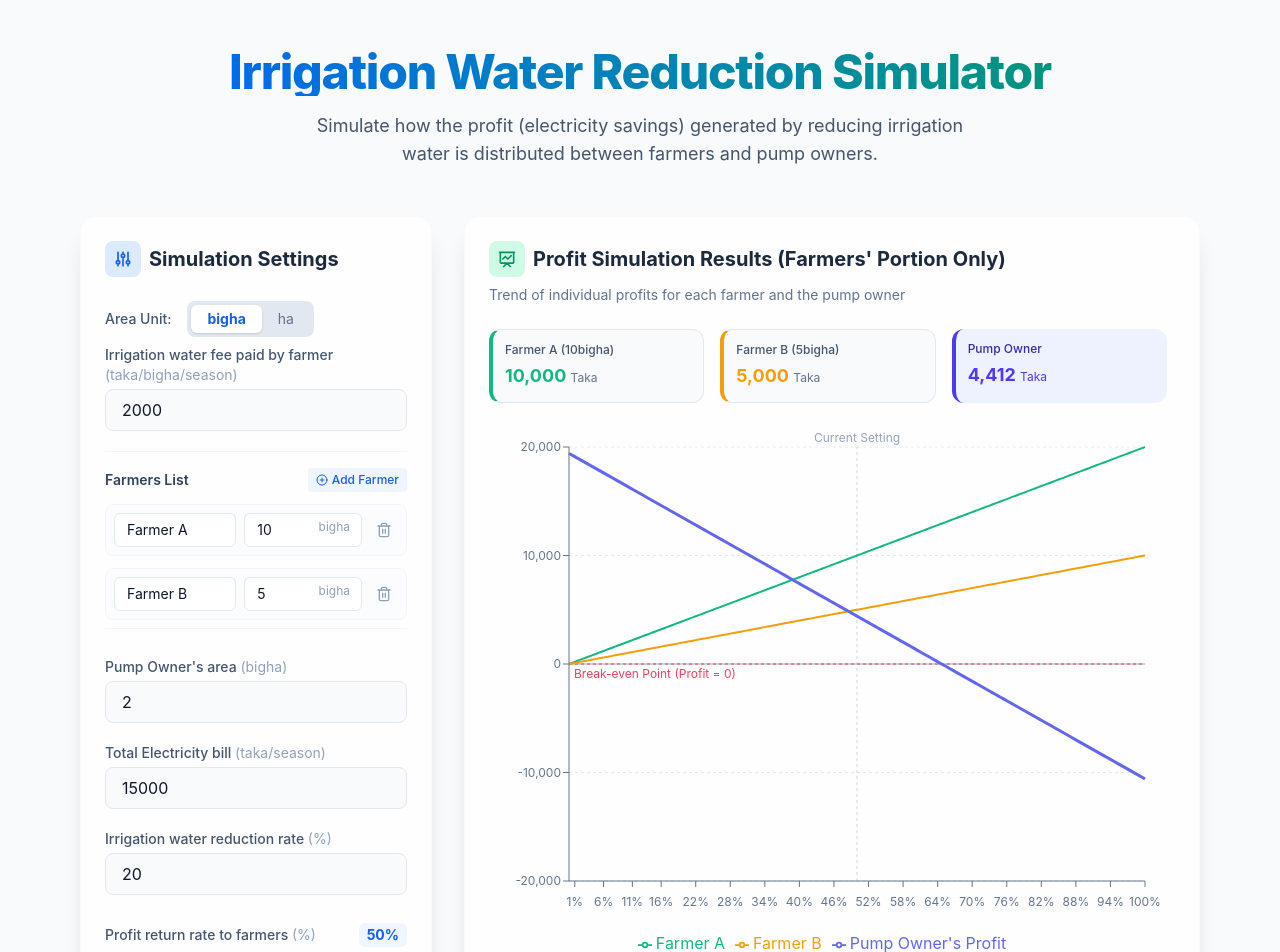
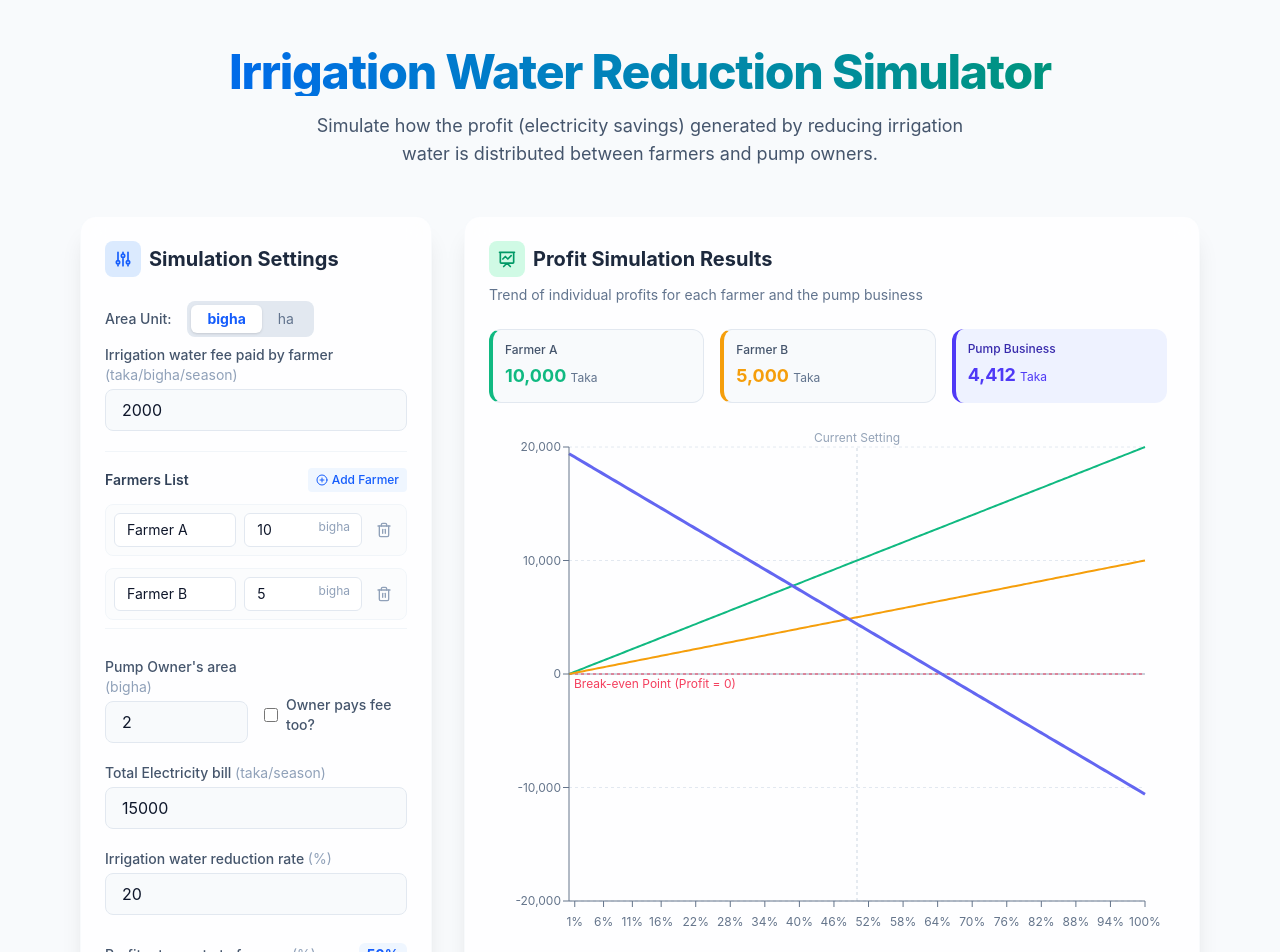
Before and after one commit to akamiyat-cyber/irrigation-simulator, a React (Vite) app: page / in a window 1280 px wide. Shown: the top 952 px of the page. Built offline with nearby package versions, Linux system fonts and the light colour scheme.

Commit message:
Add feature for pump owner paying fee

```diff
--- a/src/App.tsx
+++ b/src/App.tsx
@@ -11,6 +11,8 @@ function App() {
       { id: '2', name: 'Farmer B', area: 5 }
     ],
     pumpOwnerArea: 2,
+    doesPumpOwnerPayFee: false,
+    pumpOwnerFee: 1500,
     areaUnit: 'bigha',
     electricity: 15000,
     waterReductionRate: 20,
@@ -61,6 +63,50 @@ function App() {
           </h3>
 
           <div className="space-y-8 text-slate-600">
+            {params.doesPumpOwnerPayFee ? (
+              // Logic when owner pays fee
+              <>
+                <div>
+                  <h4 className="font-semibold text-slate-800 mb-3 text-lg border-b border-slate-200 pb-2">1. Base Variables (Owner Pays Fee)</h4>
+                  <ul className="space-y-3 ml-2">
+                    <li className="flex flex-col sm:flex-row sm:items-baseline gap-1 sm:gap-3">
+                      <span className="font-medium text-slate-700 min-w-[220px]">Total Collected Fees</span>
+                      <code className="bg-slate-100 text-pink-600 px-2 py-0.5 rounded text-sm">= Sum of (Farmer's Area × Fee) + (Owner's Area × Owner's Fee)</code>
+                    </li>
+                    <li className="flex flex-col sm:flex-row sm:items-baseline gap-1 sm:gap-3">
+                      <span className="font-medium text-slate-700 min-w-[220px]">New Total Electricity Cost</span>
+                      <code className="bg-slate-100 text-pink-600 px-2 py-0.5 rounded text-sm">= Total Electricity bill × (1 - Water Reduction Rate / 100)</code>
+                    </li>
+                  </ul>
+                </div>
+
+                <div>
+                  <h4 className="font-semibold text-slate-800 mb-3 text-lg border-b border-slate-200 pb-2">2. Profit Calculations</h4>
+                  <ul className="space-y-4 ml-2">
+                    <li className="bg-emerald-50/50 p-4 rounded-xl border border-emerald-100">
+                      <span className="block font-bold text-emerald-800 mb-2">🧑‍🌾 Farmer's Profit (Discount)</span>
+                      <code className="bg-white border border-emerald-200 text-emerald-700 px-3 py-1.5 rounded-lg text-sm block overflow-x-auto">
+                        = (Fee × Individual Area) × (Return Rate / 100)
+                      </code>
+                    </li>
+                    <li className="bg-slate-100 p-4 rounded-xl border border-slate-200">
+                      <span className="block font-bold text-slate-700 mb-2">👤 Owner's Farmer Discount</span>
+                      <code className="bg-white border border-slate-300 text-slate-700 px-3 py-1.5 rounded-lg text-sm block overflow-x-auto">
+                        = (Owner's Fee × Owner's Area) × (Return Rate / 100)
+                      </code>
+                    </li>
+                    <li className="bg-indigo-50/50 p-4 rounded-xl border border-indigo-100">
+                      <span className="block font-bold text-indigo-800 mb-2">⚙️ Pump Business Profit</span>
+                      <code className="bg-white border border-indigo-200 text-indigo-700 px-3 py-1.5 rounded-lg text-sm block overflow-x-auto">
+                        = {`{ Total Collected Fees × (1 - Return Rate / 100) }`} - New Total Electricity Cost
+                      </code>
+                    </li>
+                  </ul>
+                </div>
+              </>
+            ) : (
+              // Old logic when owner does not pay fee
+              <>
                 <div>
                   <h4 className="font-semibold text-slate-800 mb-3 text-lg border-b border-slate-200 pb-2">1. Base Variables</h4>
                   <ul className="space-y-3 ml-2">
@@ -91,17 +137,17 @@ function App() {
                       <code className="bg-white border border-emerald-200 text-emerald-700 px-3 py-1.5 rounded-lg text-sm block overflow-x-auto">
                         = (Fee × Individual Farmer's area) × (Return Rate / 100)
                       </code>
-                  <p className="text-sm text-emerald-600 mt-2">Each farmer receives a discount on their individual water fee equivalent to the Return Rate.</p>
                     </li>
                     <li className="bg-indigo-50/50 p-4 rounded-xl border border-indigo-100">
                       <span className="block font-bold text-indigo-800 mb-2">⚙️ Pump Owner's Profit</span>
                       <code className="bg-white border border-indigo-200 text-indigo-700 px-3 py-1.5 rounded-lg text-sm block overflow-x-auto">
                         = {`{ Total Fee from all Farmers × (1 - Return Rate / 100) }`} - New Electricity Cost (Farmers' Share)
                       </code>
-                  <p className="text-sm text-indigo-600 mt-2">The pump owner's profit is the remaining fee collected from all farmers after their individual discounts, minus the new reduced electricity cost for the farmers' total portion.</p>
                     </li>
                   </ul>
                 </div>
+              </>
+            )}
           </div>
         </div>
       </div>
--- a/src/components/InputForm.tsx
+++ b/src/components/InputForm.tsx
@@ -24,15 +24,18 @@ export const InputForm: React.FC<InputFormProps> = ({ params, onChange }) => {
 
     let newPumpOwnerArea = Number(params.pumpOwnerArea) || 0;
     let newFee = Number(params.fee) || 0;
+    let newPumpOwnerFee = Number(params.pumpOwnerFee) || 0;
     let newFarmers = [...params.farmers];
 
     if (newUnit === 'ha') {
       newPumpOwnerArea = newPumpOwnerArea * bighaToHa;
       newFee = newFee / bighaToHa;
+      newPumpOwnerFee = newPumpOwnerFee / bighaToHa;
       newFarmers = newFarmers.map(f => ({ ...f, area: Number(((Number(f.area) || 0) * bighaToHa).toFixed(3)) }));
     } else {
       newPumpOwnerArea = newPumpOwnerArea / bighaToHa;
       newFee = newFee * bighaToHa;
+      newPumpOwnerFee = newPumpOwnerFee * bighaToHa;
       newFarmers = newFarmers.map(f => ({ ...f, area: Number(((Number(f.area) || 0) / bighaToHa).toFixed(3)) }));
     }
 
@@ -40,6 +43,7 @@ export const InputForm: React.FC<InputFormProps> = ({ params, onChange }) => {
       farmers: newFarmers,
       pumpOwnerArea: Number(newPumpOwnerArea.toFixed(3)),
       fee: Math.round(newFee),
+      pumpOwnerFee: Math.round(newPumpOwnerFee),
       areaUnit: newUnit
     });
   };
@@ -156,7 +160,8 @@ export const InputForm: React.FC<InputFormProps> = ({ params, onChange }) => {
           </div>
         </div>
 
-        <div className="space-y-1 pt-2">
+        <div className="flex space-x-4 pt-2">
+          <div className="space-y-1 w-1/2">
             <label className="block text-sm font-medium text-slate-600">
               Pump Owner's area <span className="text-slate-400 font-normal">({params.areaUnit})</span>
             </label>
@@ -167,6 +172,30 @@ export const InputForm: React.FC<InputFormProps> = ({ params, onChange }) => {
               onChange={handleChange}
               className="w-full px-4 py-2 bg-slate-50 border border-slate-200 rounded-lg focus:ring-2 focus:ring-blue-500 focus:border-blue-500 transition-all outline-none"
             />
+          </div>
+          <div className="space-y-1 w-1/2 flex flex-col justify-end">
+            <label className="flex items-center space-x-2 text-sm font-medium text-slate-600 cursor-pointer pb-2">
+              <input
+                type="checkbox"
+                checked={params.doesPumpOwnerPayFee}
+                onChange={(e) => onChange('doesPumpOwnerPayFee', e.target.checked)}
+                className="w-4 h-4 text-blue-600 rounded focus:ring-blue-500"
+              />
+              <span>Owner pays fee too?</span>
+            </label>
+            {params.doesPumpOwnerPayFee && (
+              <div className="relative">
+                <input
+                  type="number"
+                  name="pumpOwnerFee"
+                  value={params.pumpOwnerFee}
+                  onChange={handleChange}
+                  placeholder={`Fee`}
+                  className="w-full px-4 py-2 bg-slate-50 border border-slate-200 rounded-lg focus:ring-2 focus:ring-blue-500 focus:border-blue-500 transition-all outline-none"
+                />
+              </div>
+            )}
+          </div>
         </div>
 
         <div className="space-y-1">
--- a/src/components/SimulationChart.tsx
+++ b/src/components/SimulationChart.tsx
@@ -12,7 +12,6 @@ import {
 } from 'recharts';
 import type { SimulationParams } from '../types';
 
-// A set of nice colors for different farmers
 const FARMER_COLORS = ['#10b981', '#f59e0b', '#ec4899', '#06b6d4', '#8b5cf6', '#eab308', '#ef4444'];
 
 interface SimulationChartProps {
@@ -27,30 +26,46 @@ export const SimulationChart: React.FC<SimulationChartProps> = ({ params }) => {
     const pumpOwnerArea = Number(params.pumpOwnerArea) || 0;
     const electricity = Number(params.electricity) || 0;
     const waterReductionRate = Number(params.waterReductionRate) || 0;
+    const doesOwnerPay = params.doesPumpOwnerPayFee;
+    const ownerFee = doesOwnerPay ? (Number(params.pumpOwnerFee) || 0) : 0;
 
     const totalFarmerArea = params.farmers.reduce((sum, f) => sum + (Number(f.area) || 0), 0);
     const totalArea = totalFarmerArea + pumpOwnerArea;
     const farmerShareRatio = totalArea > 0 ? totalFarmerArea / totalArea : 0;
 
-    const totalFeeFromAllFarmers = fee * totalFarmerArea;
-    const farmerElectricityShare = electricity * farmerShareRatio;
-    const newFarmerElectricityCost = farmerElectricityShare * (1 - waterReductionRate / 100);
+    const totalFeeFromFarmers = fee * totalFarmerArea;
 
-    // 1% step from 0 to 100
+    // Electricity costs to subtract
+    const newTotalElectricityCost = electricity * (1 - waterReductionRate / 100);
+    const newFarmerElectricityCost = (electricity * farmerShareRatio) * (1 - waterReductionRate / 100);
+
     for (let r = 0; r <= 100; r += 1) {
       const point: any = { returnRate: r };
 
-      // Calculate each individual farmer's profit
+      // 1. Calculate each individual farmer's profit (discount)
       params.farmers.forEach(farmer => {
         const area = Number(farmer.area) || 0;
-        const farmerFee = fee * area;
-        const profit = farmerFee * (r / 100);
+        const farmerFeeAmount = fee * area;
+        const profit = farmerFeeAmount * (r / 100);
         point[`farmer_${farmer.id}`] = Math.round(profit);
       });
 
-      // Pump owner's profit is the remaining fee minus the new electricity cost for the farmers' portion
-      const pumpOwnerProfit = totalFeeFromAllFarmers * (1 - (r / 100)) - newFarmerElectricityCost;
-      point.pumpOwnerProfit = Math.round(pumpOwnerProfit);
+      if (doesOwnerPay) {
+        // Owner acts as a farmer too, so they get a discount
+        const ownerFeeAmount = ownerFee * pumpOwnerArea;
+        const ownerFarmerProfit = ownerFeeAmount * (r / 100);
+        point.ownerFarmerProfit = Math.round(ownerFarmerProfit);
+
+        // Pump Business Profit: Total collected from EVERYONE minus the FULL electricity bill
+        const totalCollectedFees = totalFeeFromFarmers + ownerFeeAmount;
+        const pumpBusinessProfit = totalCollectedFees * (1 - (r / 100)) - newTotalElectricityCost;
+        point.pumpBusinessProfit = Math.round(pumpBusinessProfit);
+
+      } else {
+        // Old logic: Pump owner doesn't pay, we isolate the farmer's portion of the business
+        const pumpOwnerProfit = totalFeeFromFarmers * (1 - (r / 100)) - newFarmerElectricityCost;
+        point.pumpBusinessProfit = Math.round(pumpOwnerProfit);
+      }
 
       data.push(point);
     }
@@ -65,9 +80,9 @@ export const SimulationChart: React.FC<SimulationChartProps> = ({ params }) => {
         <span className="bg-emerald-100 text-emerald-600 p-2 rounded-lg">
           <svg className="w-5 h-5" fill="none" stroke="currentColor" viewBox="0 0 24 24" xmlns="http://www.w3.org/2000/svg"><path strokeLinecap="round" strokeLinejoin="round" strokeWidth={2} d="M7 12l3-3 3 3 4-4M8 21l4-4 4 4M3 4h18M4 4h16v12a1 1 0 01-1 1H5a1 1 0 01-1-1V4z"></path></svg>
         </span>
-        Profit Simulation Results (Farmers' Portion Only)
+        Profit Simulation Results
       </h2>
-      <p className="text-sm text-slate-500 mb-6">Trend of individual profits for each farmer and the pump owner</p>
+      <p className="text-sm text-slate-500 mb-6">Trend of individual profits for each farmer and the pump business</p>
 
       <div className="grid grid-cols-2 md:grid-cols-3 gap-4 mb-6 max-h-48 overflow-y-auto pr-2 custom-scrollbar">
         {params.farmers.map((farmer, idx) => {
@@ -75,14 +90,20 @@ export const SimulationChart: React.FC<SimulationChartProps> = ({ params }) => {
           const profit = currentData[`farmer_${farmer.id}`] as number;
           return (
             <div key={farmer.id} className="bg-slate-50 rounded-xl p-3 border border-slate-200" style={{ borderLeftColor: color, borderLeftWidth: '4px' }}>
-              <div className="text-xs font-medium text-slate-600 mb-1 truncate">{farmer.name} ({farmer.area}{params.areaUnit})</div>
+              <div className="text-xs font-medium text-slate-600 mb-1 truncate">{farmer.name}</div>
               <div className="text-lg font-bold" style={{ color }}>{profit.toLocaleString()} <span className="text-xs font-normal text-slate-500">Taka</span></div>
             </div>
           );
         })}
+        {params.doesPumpOwnerPayFee && (
+          <div className="bg-slate-50 rounded-xl p-3 border border-slate-200 border-l-4 border-l-slate-400">
+            <div className="text-xs font-medium text-slate-600 mb-1 truncate">Owner (as Farmer)</div>
+            <div className="text-lg font-bold text-slate-500">{(currentData.ownerFarmerProfit as number).toLocaleString()} <span className="text-xs font-normal text-slate-500">Taka</span></div>
+          </div>
+        )}
         <div className="bg-indigo-50 rounded-xl p-3 border-l-4 border-l-indigo-600 border-indigo-100 col-span-2 md:col-span-1">
-          <div className="text-xs font-medium text-indigo-800 mb-1">Pump Owner</div>
-          <div className="text-lg font-bold text-indigo-600">{(currentData.pumpOwnerProfit as number).toLocaleString()} <span className="text-xs font-normal">Taka</span></div>
+          <div className="text-xs font-medium text-indigo-800 mb-1">Pump Business</div>
+          <div className="text-lg font-bold text-indigo-600">{(currentData.pumpBusinessProfit as number).toLocaleString()} <span className="text-xs font-normal">Taka</span></div>
         </div>
       </div>
 
@@ -139,10 +160,23 @@ export const SimulationChart: React.FC<SimulationChartProps> = ({ params }) => {
               />
             ))}
 
+            {params.doesPumpOwnerPayFee && (
+              <Line
+                type="monotone"
+                dataKey="ownerFarmerProfit"
+                name="Owner's Farmer Discount"
+                stroke="#94a3b8"
+                strokeWidth={2}
+                strokeDasharray="5 5"
+                dot={false}
+                activeDot={{ r: 5, fill: '#94a3b8', stroke: '#fff', strokeWidth: 2 }}
+              />
+            )}
+
             <Line
               type="monotone"
-              dataKey="pumpOwnerProfit"
-              name="Pump Owner's Profit"
+              dataKey="pumpBusinessProfit"
+              name="Pump Business Profit"
               stroke="#6366f1"
               strokeWidth={3}
               dot={false}
--- a/src/types.ts
+++ b/src/types.ts
@@ -8,6 +8,8 @@ export interface SimulationParams {
   fee: number | string;
   farmers: Farmer[];
   pumpOwnerArea: number | string;
+  doesPumpOwnerPayFee: boolean;
+  pumpOwnerFee: number | string;
   areaUnit: 'bigha' | 'ha';
   electricity: number | string;
   waterReductionRate: number | string;
```
Lines whose indentation alone changed are shown as unchanged.
